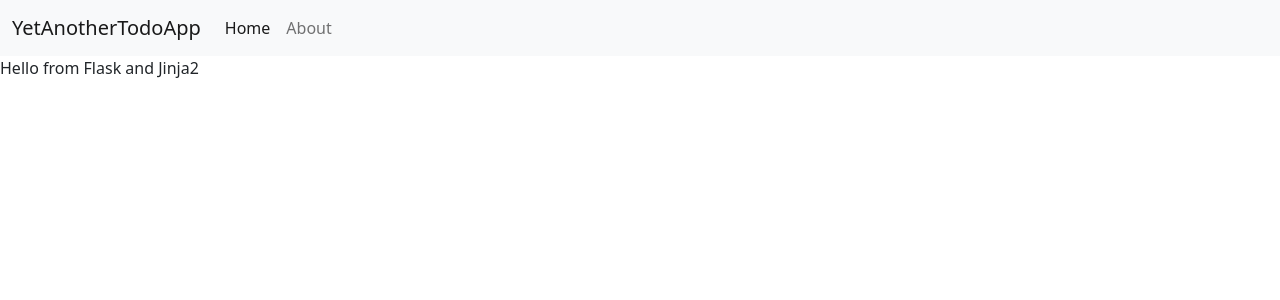
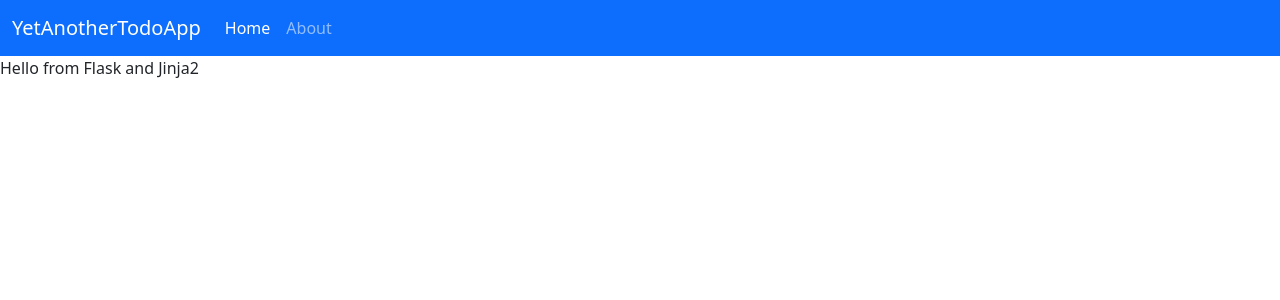
Before and after one commit to cestrand/YetAnotherTodoListApp, a Flask app: page / in a window 1280 px wide. Shown: the top 300 px of the page. Run offline with Flask 2, Linux system fonts and the light colour scheme; some libraries are stand-ins or nearby versions.

Commit message:
style navbar to be blue

```diff
--- a/templates/layout.html
+++ b/templates/layout.html
@@ -14,7 +14,7 @@
 <body>
 {% block body %}
     {% block navbar %}
-    <nav class="navbar navbar-expand-lg bg-light">
+    <nav class="navbar navbar-expand-lg navbar-dark bg-primary">
     <div class="container-fluid">
         <a class="navbar-brand" href="#">YetAnotherTodoApp</a>
         <button class="navbar-toggler" type="button" data-bs-toggle="collapse" data-bs-target="#navbarSupportedContent" aria-controls="navbarSupportedContent" aria-expanded="false" aria-label="Toggle navigation">
```
